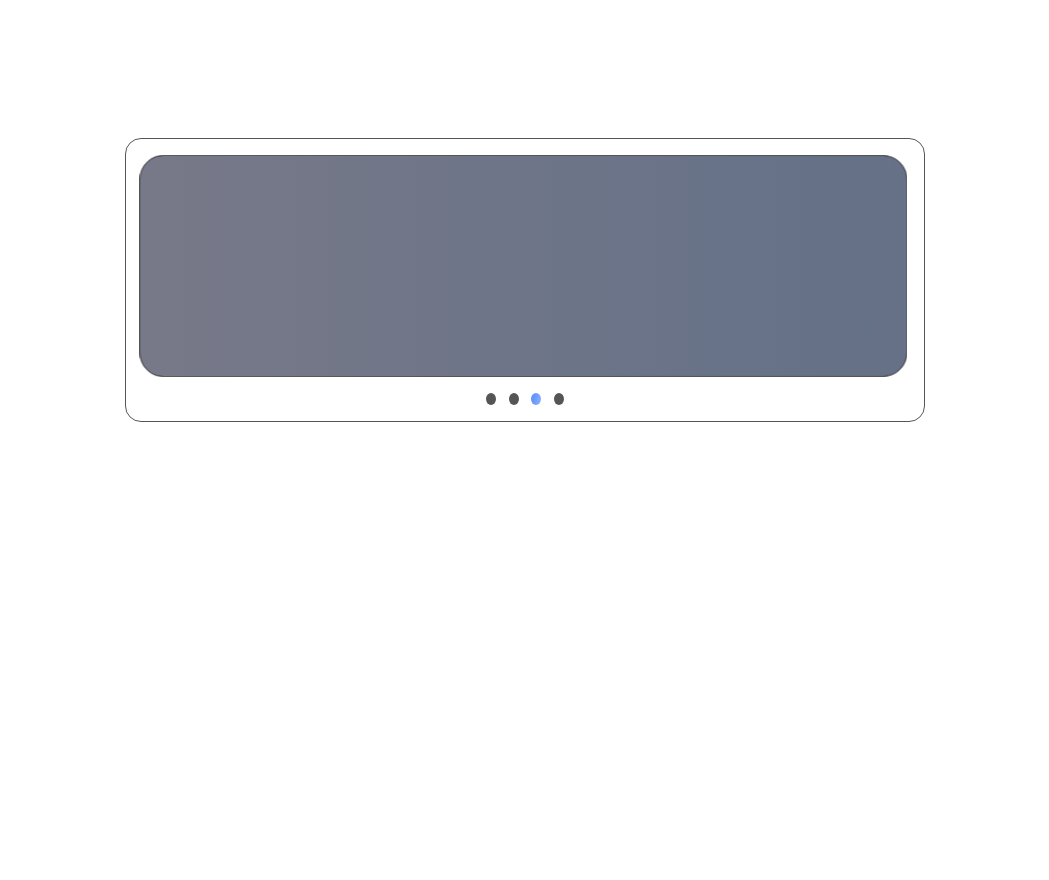
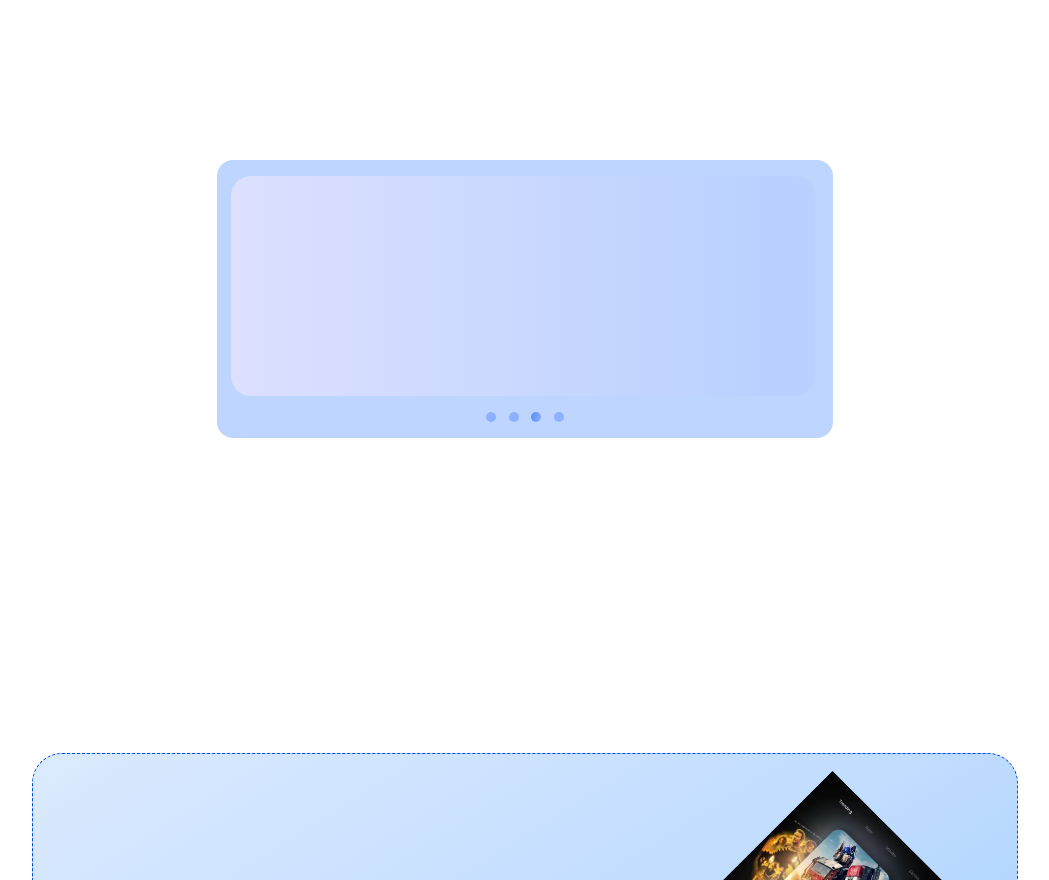
Before and after one commit to JSKUN2/portovin, a React (Vite) app: page / in a window 1280 px wide. Shown: the part 1720-2600 px from the top of the page, without its empty margins (115-1164 px from the left). Built offline with nearby package versions, Linux system fonts and the light colour scheme.

Commit message:
Add files via upload

```diff
--- a/src/Bottom/bottom.jsx
+++ b/src/Bottom/bottom.jsx
@@ -30,7 +30,7 @@ const useCustomArray = () => {
       : "inline-block font-[300] text-transparent bg-clip-text bg-[linear-gradient(18deg,_#0048E5_50%,_#568BFF_100%)] font-(family-name:montserrat) text-[18px] leading-[100%] tracking-[2%] text-justify w-[80%]",
 
     classRight: isMobile
-      ? "h-[70%] w-[100%] flex justify-center items-start pt-[10px] overflow-hidden m-0"
+      ? "h-[70%] w-[100%] flex flex-row justify-center p-auto items-start pt-[10px] overflow-hidden m-0"
       : "flex-1 w-[50%] flex justify-center items-center overflow-hidden",
 
     image1: isMobile ? project3 : project1,
@@ -64,7 +64,7 @@ export default function Bottom() {
   } = useCustomArray();
 
   return (
-    <div className="relative w-screen h-[220vh] max-md:h-[190vh] max-md:mt-[80px] bg-white flex items-center flex-col font-montserrat">
+    <div className="relative w-screen h-[220vh] max-md:h-[190vh] mt-0 pt-0 max-md:mt-[80px] bg-white flex items-center flex-col justify-start font-montserrat">
       <ScrollReveal
         baseOpacity={0}
         enableBlur={true}
@@ -89,7 +89,7 @@ export default function Bottom() {
               </div>
             </div>
             <div className={classRight}>
-              <img src={image1} width="94%" height="94%"/>
+              <img src={image1} width="94%" height="90%"/>
             </div>
           </div>
         </FadeContent>
@@ -107,7 +107,7 @@ export default function Bottom() {
               </div>
             </div>
             <div className={classRight}>
-              <img src={image2} width="98%" height="98%"/>
+              <img src={image2} width="94%" height="94%"/>
             </div>
           </div>
         </FadeContent>
--- a/src/Middle/Carousel.css
+++ b/src/Middle/Carousel.css
@@ -1,7 +1,7 @@
 .carousel-container {
   position: relative;
   overflow: hidden;
-  border: 1px solid #555;
+  background-color: #BED5FF;
   border-radius: 16px;
   padding: 16px;
   --outer-r: 24px;
@@ -19,9 +19,7 @@
   flex-direction: column;
   align-items: flex-start;
   justify-content: space-between;
-  border: 1px solid #555;
-  border-radius: calc(var(--outer-r));
-  background-color: #0d0716;
+  border-radius: 10px;
   overflow: hidden;
   cursor: grab;
 }
@@ -77,7 +75,7 @@
   width: 40px;
   align-items: center;
   justify-content: center;
-  border-radius: 50%;
+  border-radius: 100%;
   background-color: #fff;
 }
 
@@ -118,31 +116,20 @@
   padding: 0 32px;
 }
 
-.carousel-indicator {
-  height: 8px;
-  width: 8px;
-  border-radius: 50%;
-  cursor: pointer;
-  transition: background-color 150ms;
-}
-
 .carousel-indicator.active {
-  background-color: #fff;
+  background-color: none;
 }
 
 .carousel-indicator.inactive {
-  background-color: #555;
+  background-color: #8DB1FF;
 }
 .carousel-indicator {
-  width: 10px;
-  height: auto;
+  height: 10px;
+  width:10px;
   border-radius: 100%; /* ini yang bikin bulat sempurna */
   background-color: #666; /* warna default (abu-abu) */
   margin: 0 4px;
   transition: all 0.3s ease;
+  cursor: pointer;
+  transition: background-color 150ms;
 }
-
-.carousel-indicator.active {
-  background-color: #1d4ed8; /* warna aktif (biru indigo tailwind) */
-  transform: scale(2); /* masih proporsional */
-}
--- a/src/Middle/middle.jsx
+++ b/src/Middle/middle.jsx
@@ -3,6 +3,7 @@ import './style.css';
 import '../index.css';
 import Grooth from '../assets/img/grooth.svg';
 import Carousel from './Carousel.jsx';
+import { vw } from 'framer-motion';
 
 const useMobile = (breakpoint = 768) => {
   const [Mobile, setMobile] = useState(window.innerWidth < breakpoint);
@@ -48,10 +49,10 @@ export default function Middle() {
   ];
 
   return (
-    <div className="w-screen h-screen max-md:h-fit overflow-x-hidden relative flex flex-col justify-center max-md:justify-start items-center">
+    <div className="w-screen h-fit max-md:h-fit overflow-x-hidden relative flex flex-col justify-end max-md:justify-start items-center">
       <Carousel
         items={spotlightItems}
-        baseWidth={Mobile?360:800}
+        baseWidth={Mobile?360:(screen.width*77/100)}
         autoplay={true}
         pauseOnHover={true}
         loop={true}
--- a/src/Middle/style.css
+++ b/src/Middle/style.css
@@ -1,5 +1,5 @@
 .passive{
-    background: linear-gradient(90deg, rgba(221, 224, 255, 0.5) 0%, rgba(186, 209, 255, 0.5) 90.14%);
+    background: linear-gradient(90deg, #DDE0FF 0%, #BAD1FF 90.14%);
 
 }
 .active{
@@ -10,5 +10,4 @@
     justify-content: center;
     align-items: justify;
     text-align: justify;
-    padding-top: 12px;
 }
--- a/src/Top2/top2.jsx
+++ b/src/Top2/top2.jsx
@@ -7,7 +7,7 @@ const useCustomArray = () => {
   const [data, setData] = useState([
     "custom-scroll-text font-inter font-extrabold leading-[100%] tracking-[2%] text-[220px]",
     "text-[48px] leading-[157%] text-center w-[80vw] [word-spacing:0.4em] tracking-[12%] mb-10 font-bold",
-    "text-[32px] leading-[157%] text-justify w-[80vw] [word-spacing:0.4em] tracking-[12%] font-semibold"
+    "text-[32px] leading-[175%] text-justify w-[80vw] [word-spacing:0.4em] tracking-[12%] font-semibold"
   ]);
 
   useEffect(() => {
@@ -15,16 +15,16 @@ const useCustomArray = () => {
       const w = window.innerWidth;
       if (w < 768) {
         setData([
-            "custom-scroll-text font-inter font-extrabold leading-[100%] tracking-[2%] text-[130px]",
+            "custom-scroll-text font-inter font-extrabold leading-[100%] tracking-[2%] text-[160px]",
             "text-[28px] leading-[157%] text-left w-[80vw] [word-spacing:0.4em] tracking-[12%] mb-2 font-bold",
-            "text-[16px] leading-[157%] text-justify w-[80vw] [word-spacing:0.4em] tracking-[12%] font-semibold",
+            "text-[16px] leading-[175%] text-left w-[80vw] [word-spacing:0.4em] tracking-[12%] font-semibold",
 
         ]);
       } else {
         setData([
             "custom-scroll-text font-inter font-extrabold leading-[100%] tracking-[2%] text-[220px]",
             "text-[48px] leading-[157%] text-center w-[80vw] [word-spacing:0.4em] tracking-[12%] mb-10 font-bold",
-            "text-[32px] leading-[157%] text-justify w-[80vw] [word-spacing:0.4em] tracking-[12%] font-semibold",
+            "text-[32px] leading-[175%] text-justify w-[80vw] [word-spacing:0.4em] tracking-[12%] font-semibold",
         ]);
       }
     };
@@ -42,13 +42,13 @@ export default function Top2() {
     const [Class, Class2, Class3] = useCustomArray();
     return(
         <div className='relative w-screen flex flex-col'>
-            <div className="w-screen h-[35vh] bg-[linear-gradient(90deg,_#8EB2FF_50%,_#3776FF_100%)] flex justify-center items-center font-montserrat">
+            <div className="w-screen h-[35vh] max-md:h-[25vh] bg-linear-to-r from-blue-300 yet-blue-400 to-blue-500 flex justify-center items-center font-montserrat">
                 <ScrollVelocity
                     texts={['UI/UX DESIGNER']}
                     velocity={70}
-                    className={Class}                />
+                    className={Class}/>
             </div>
-            <div className="w-screen h-[65vh] max-md:h-fit bg-white flex justify-center items-center flex-col">
+            <div className="w-screen h-[100vh] max-md:h-[65vh] bg-white flex justify-center items-center flex-col">
                 <ScrollReveal
                     baseOpacity={0}
                     enableBlur={true}
```
